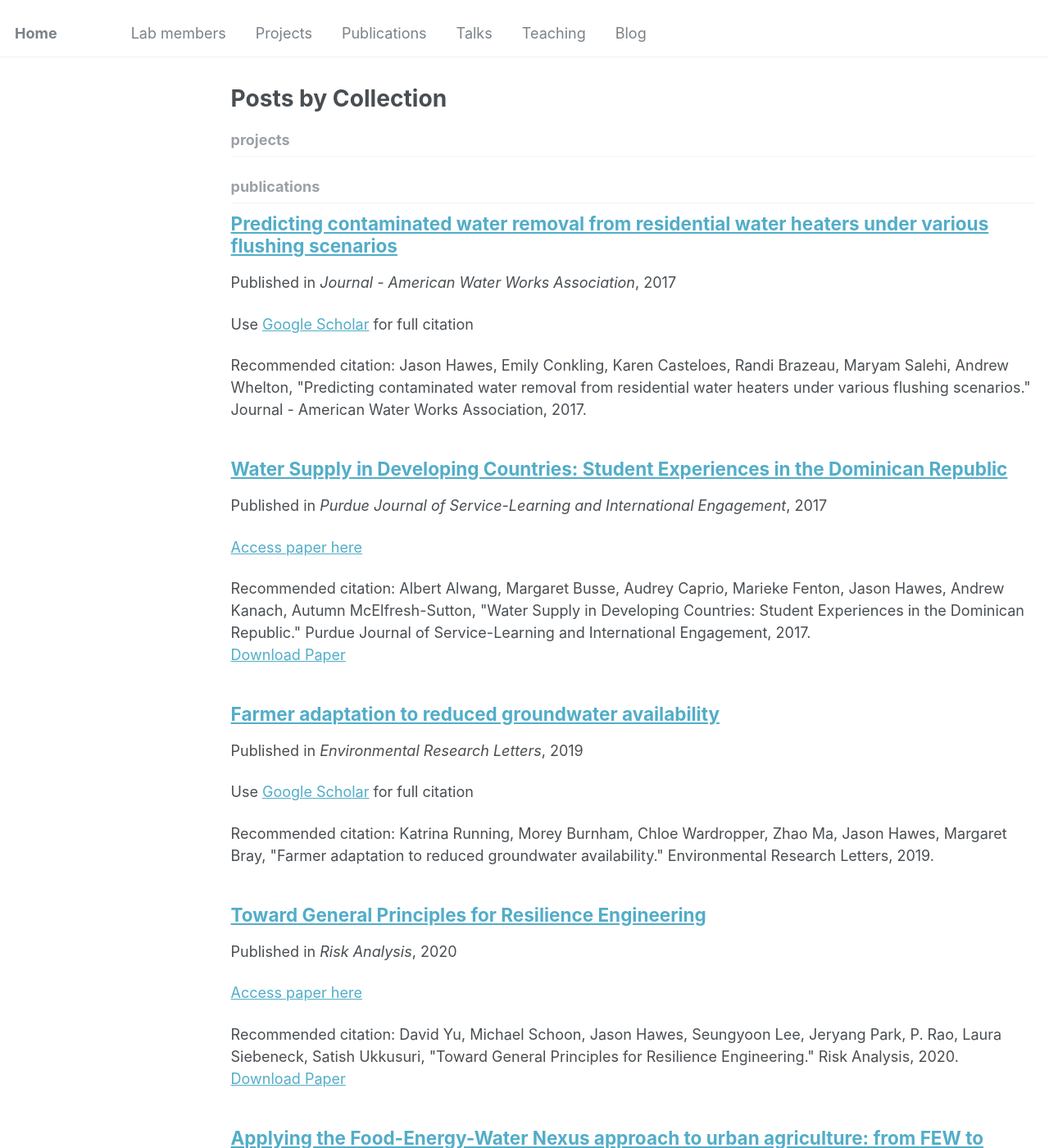
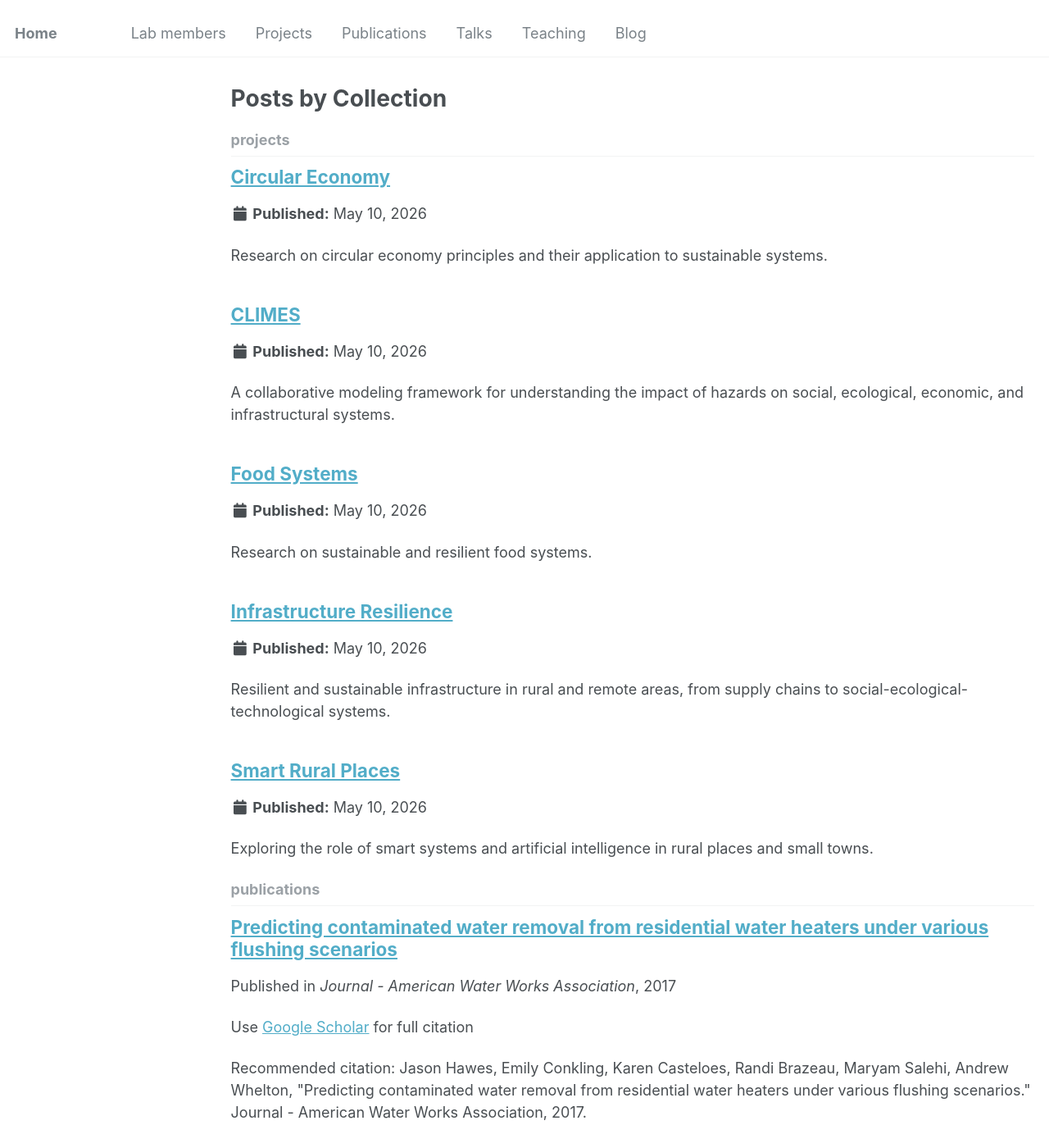
Before and after one commit to jkhawes/jkhawes.github.io, a Jekyll site: the page built from _pages/collection-archive.html, in a window 1280 px wide and 1400 px high. Shown: the whole window at 82% size. Built offline with Jekyll 4.4.1, drawn with Linux system fonts in a browser that asks for light colours.

Commit message:
Adding projects.

```diff
--- a/_config.yml
+++ b/_config.yml
@@ -217,7 +217,7 @@ collections:
     permalink: /:collection/:path/
   projects:
     output: true
-    permalink: /:collection/:path/
+    permalink: /projects/:path/
   # portfolio:
   #   output: true
   #   permalink: /:collection/:path/
@@ -278,10 +278,9 @@ defaults:
       path: ""
       type: projects
     values:
-      layout: single
-      author_profile: false
-      share: true
-      comment: true
+      layout: project
+      author_profile: true
+      share: false
   # _talks
   - scope:
       path: ""
--- a/_pages/projects.html
+++ b/_pages/projects.html
@@ -5,20 +5,10 @@ permalink: /projects/
 author_profile: true
 ---
 
-In a rapidly changing world, we are confronted with the challenge of simultaneously planning for food-energy-water systems and communities that are more environmentally responsible, more resilient to change, and more welcoming for residents. These outcomes, from the scale of individuals to regions, are shaped by assemblages of resource-provisioning infrastructures, institutions, and ecosystems. However, environmental, economic, and social outcomes are difficult to assess in parallel, leaving us with key questions about their complementarity. Specifically, to what degree can transformation of built, social, and natural systems promote synergies between desirable outcomes in coupled natural-human systems? To what degree are tradeoffs inevitable? And how can we better measure and predict these tradeoffs and synergies in order to design and plan for a better future?
-<br>
-<br>Our research and teaching address the challenge of planning and designing systems to be more resilient to natural hazards and in sync with natural and social systems. We are interdisciplinary scholars of coupled natural-human systems, drawing on theory and methods from planning, geography, and engineering. This work focuses on understanding coupled natural-human systems outcomes across scales. To do this, we study the built, natural, and social structures which shape these outcomes, pointing us towards design and planning interventions for some of our stickiest social-environmental crises. Our ongoing work is examing urban agriculture, critical infrastructure, and housing, among other topics. Past and ongoing research has been supported by NSF, USDA, and Sea Grant.
-<br>
-<br>The lab is led by Jake Hawes, Assistant Professor of Computing and Environment at the University of Wyoming. Jake is co-appointed between the School of Computing and Haub School of Environment and Natural Resources and can supervise MS students in either program. Prior to Jake's time in Laramie, he earned his PhD from the University of Michigan School of Environment and Sustainability. He also earned a bachelor's degree in Environmental and Ecological Engineering and a master’s degree in Natural Resources Social Science, both from Purdue University. For more information on Jake's research, teaching, and other professional interests, see specific topic areas below. Please feel free to reach out with questions about this work or if you'd like to chat about current and future research direction.
-<br>
-<br>
-<br>Current research projects and topics:
-<br>In-development - Please check back soon or reach out to jhawes@uwyo.edu with questions.
-<br>
-<br>
 {% include base_path %}
 
-
-{% for post in site.projects %}
-  {% include archive-single.html %}
-{% endfor %}
+<div class="grid__wrapper">
+  {% for post in site.projects %}
+    {% include archive-single.html type="grid" %}
+  {% endfor %}
+</div>
--- /dev/null
+++ b/_projects/circular-economy.md
@@ -0,0 +1,13 @@
+---
+title: "Circular Economy"
+excerpt: "Research on circular economy principles and their application to sustainable systems."
+collection: projects
+header:
+  teaser: /images/500x300.png
+hes_contributors: []
+collaborators: []
+funders: []
+links: []
+---
+
+Details on this project coming soon.
--- /dev/null
+++ b/_projects/climes.md
@@ -0,0 +1,23 @@
+---
+title: "CLIMES"
+excerpt: "A collaborative modeling framework for understanding the impact of hazards on social, ecological, economic, and infrastructural systems."
+collection: projects
+header:
+  teaser: /images/500x300.png
+hes_contributors:
+  - "Dr. Vanessa Lueck"
+collaborators:
+  - name: "Dr. Melissa Bukovsky"
+    url: ""
+  - name: "Dr. Nino Abashidze"
+    url: ""
+  - name: "Dr. Tucker Furniss"
+    url: ""
+  - name: "Dr. Stefan Rahimi"
+    url: ""
+funders:
+  - "Joint Fire Science Program"
+links: []
+---
+
+The Collaborative for Intersectoral Modeling of the Earth System (CLIMES) is a collection of five research groups, including the HES lab. The goal of the Collaborative is to develop coupled modeling frameworks for understanding the impact of hazards on social, ecological, economic, and infrastructural systems. Early work has focused on wildfire and wildfire smoke in gateway communities and US National Parks.
--- /dev/null
+++ b/_projects/food-systems.md
@@ -0,0 +1,13 @@
+---
+title: "Food Systems"
+excerpt: "Research on sustainable and resilient food systems."
+collection: projects
+header:
+  teaser: /images/500x300.png
+hes_contributors: []
+collaborators: []
+funders: []
+links: []
+---
+
+Details on this project coming soon.
--- /dev/null
+++ b/_projects/infrastructure-resilience.md
@@ -0,0 +1,19 @@
+---
+title: "Infrastructure Resilience"
+excerpt: "Resilient and sustainable infrastructure in rural and remote areas, from supply chains to social-ecological-technological systems."
+collection: projects
+header:
+  teaser: /images/500x300.png
+hes_contributors:
+  - "Dr. Vanessa Lueck"
+collaborators:
+  - name: "Idaho National Laboratory"
+    url: ""
+  - name: "University of Alaska Anchorage"
+    url: ""
+funders:
+  - "ADAC-ARCTIC Center of Excellence (Department of Homeland Security)"
+links: []
+---
+
+A key focus of the HES lab is resilient and sustainable infrastructure, particularly in rural and remote areas. This includes assessment of critical supply chains, identification of unique and understudied infrastructure, and modeling of social-ecological-technological infrastructure systems.
--- /dev/null
+++ b/_projects/smart-rural-places.md
@@ -0,0 +1,21 @@
+---
+title: "Smart Rural Places"
+excerpt: "Exploring the role of smart systems and artificial intelligence in rural places and small towns."
+collection: projects
+header:
+  teaser: /images/500x300.png
+hes_contributors:
+  - "Md. Ismail Hossain"
+  - "Dr. Vanessa Lueck"
+collaborators:
+  - name: "Center for Rural Community Resilience and Innovation"
+    url: ""
+  - name: "Wyoming Institute for Humanities Research"
+    url: ""
+funders:
+  - "Wyoming Institute for Humanities Research"
+  - "University of Wyoming"
+links: []
+---
+
+In collaboration with the Center for Rural Community Resilience and Innovation at UW, the HES lab is supporting multiple community-driven projects exploring the role of smart systems and artificial intelligence in rural places and small towns.
```
Also changed, not shown: _layouts/project.html (added, +100 -0 lines).
